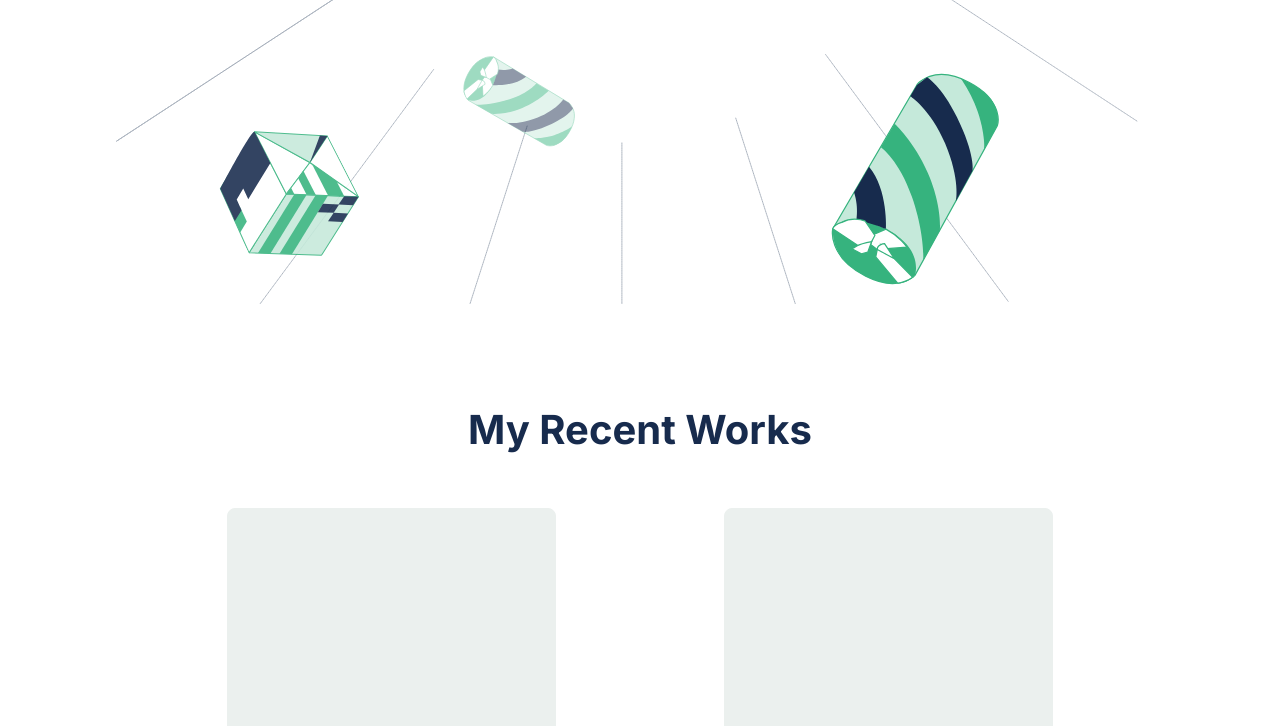
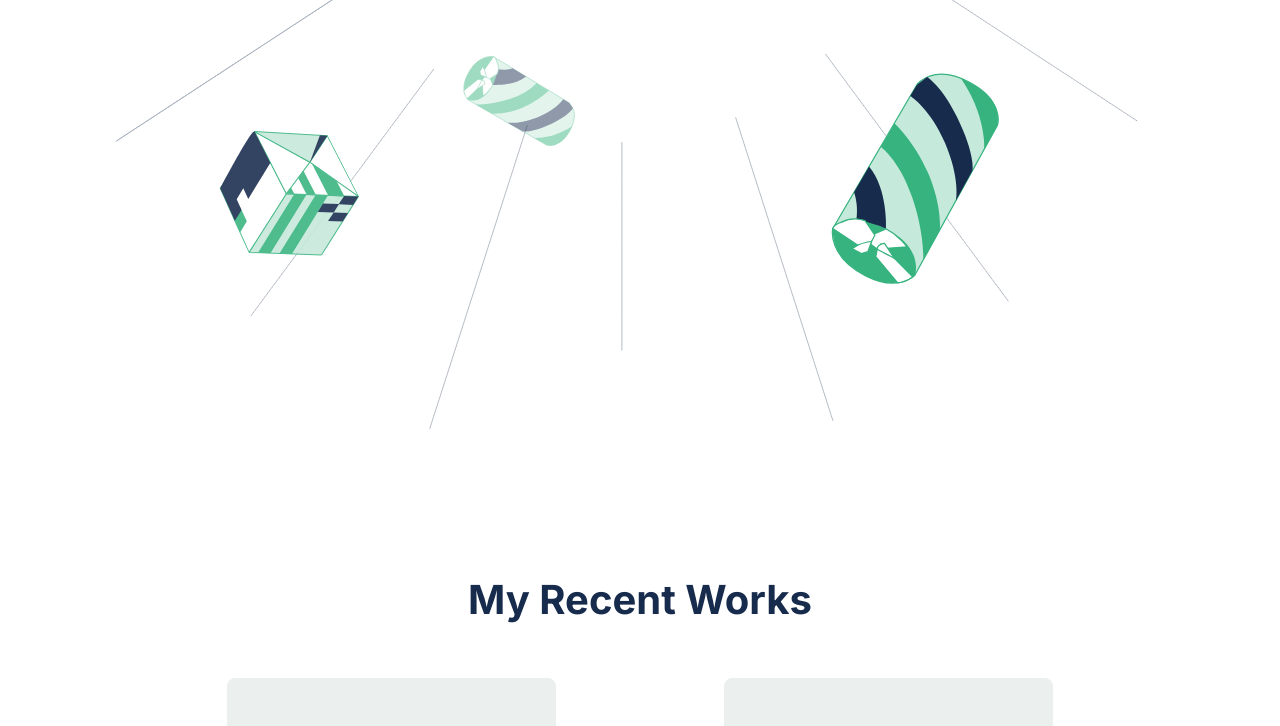
Before and after one commit to Juank628/portfolio, a website: page index.html in a window 1280 px wide. Shown: the part 510-1236 px from the top of the page. Drawn offline with Linux system fonts and the light colour scheme.

Commit message:
header background responsive

```diff
--- a/styles.css
+++ b/styles.css
@@ -374,14 +374,15 @@ media
 
   .intro-container {
     background-image: url(./img/header_background_desktop.svg);
-    background-size: cover;
+    background-repeat: no-repeat;
+    background-size: 100%;
     margin-top: -52px;
     padding-top: 180px;
-    padding-bottom: 300px;
+    padding-bottom: 520px;
   }
 
   .works-container {
-    margin-top: 100px;
+    margin-top: 50px;
   }
 
   .works-title {
@@ -444,6 +445,7 @@ media
 
   .footer-line {
     width: 100%;
+    box-sizing: border-box;
     border: 1px solid #dfe1e6;
   }
 
```
